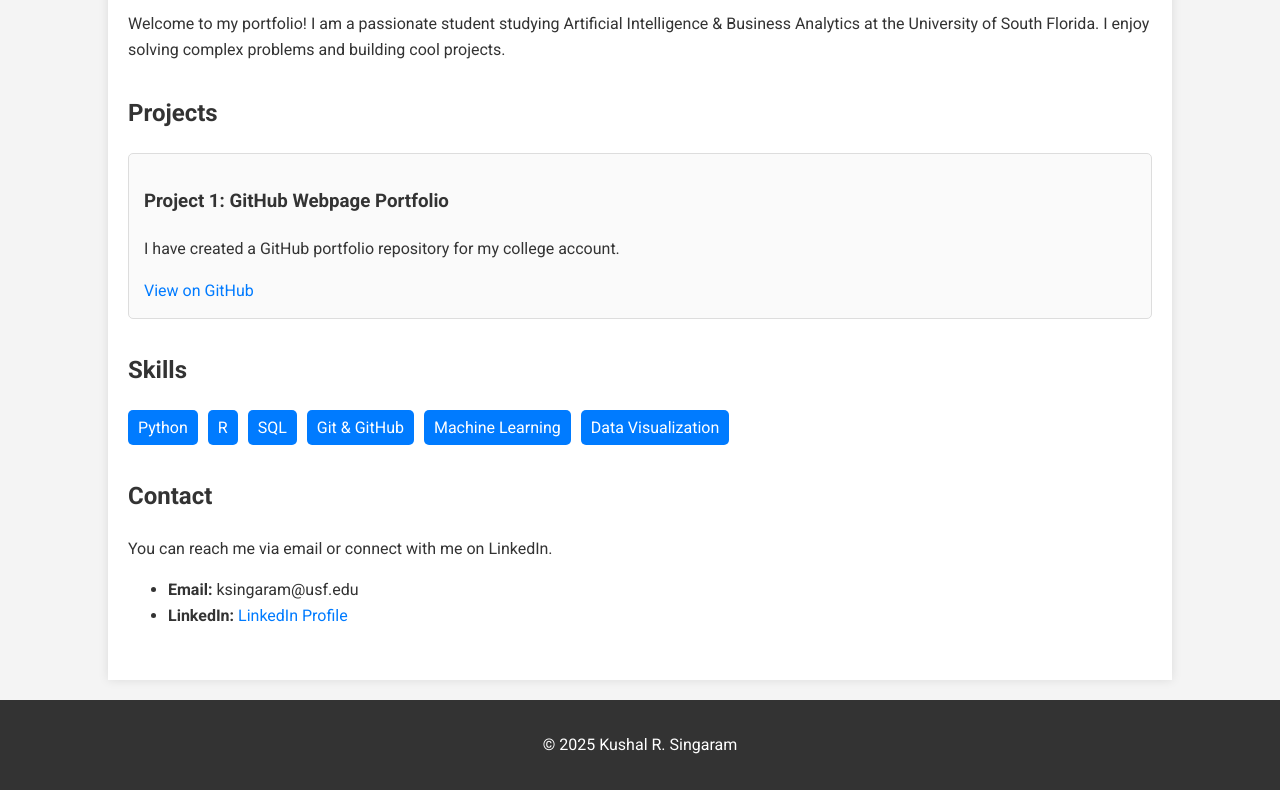
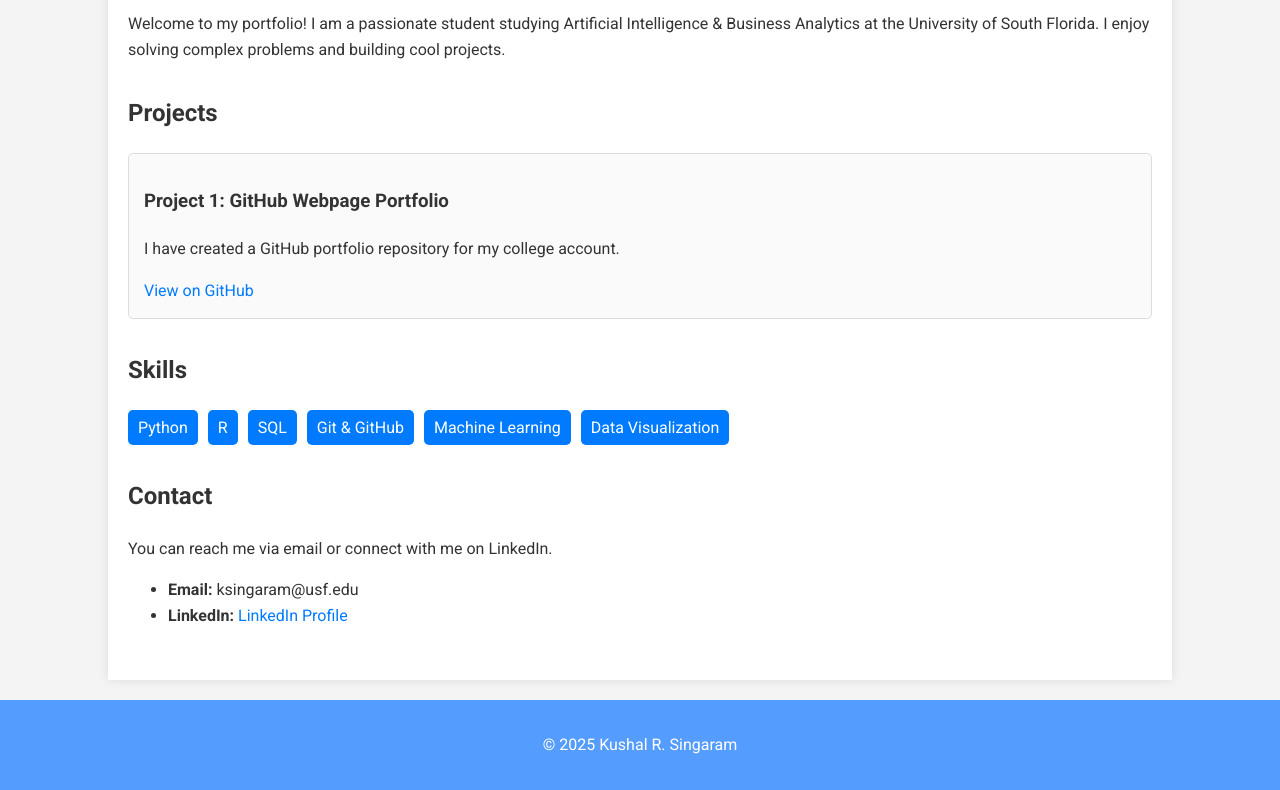
Before and after one commit to KSingaram-usf/portfolio-66097544, a plain HTML site: page index.html in a window 1280 px wide. Shown: the part 233-1023 px from the top of the page. Drawn offline with Linux system fonts and the light colour scheme.

Commit message:
changes title background and text color

```diff
--- a/style.css
+++ b/style.css
@@ -10,8 +10,8 @@ body {
 
 /* Header and Footer */
 header, footer {
-    background-color: #333;
-    color: #fff;
+    background-color: #559cff;
+    color: hsl(0, 0%, 100%);
     text-align: center;
     padding: 1rem 0;
 }
```
